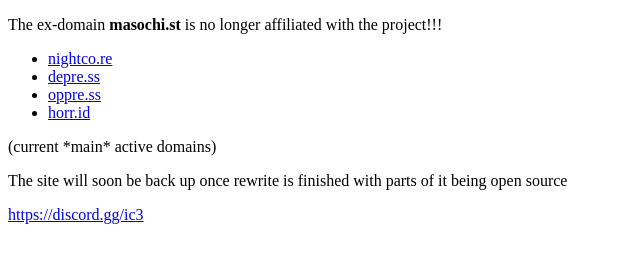
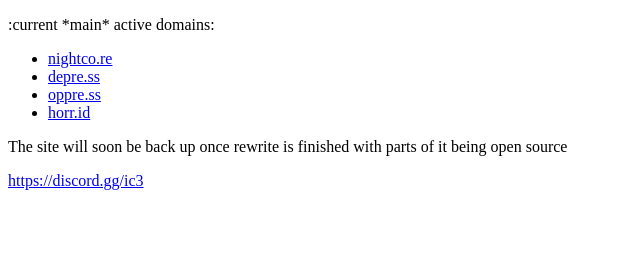
Before and after one commit to ragebait/horr.id, a plain HTML site: page index.html in a window 1280 px wide. Shown: the whole page, without its empty margins (0-640 px from the left). Drawn offline with Linux system fonts and the light colour scheme.

Commit message:
Update index.html

```diff
--- a/index.html
+++ b/index.html
@@ -4,14 +4,13 @@
   <title>horr.id</title>
 </head>
 <body>
-  <p>The ex-domain <strong>masochi.st</strong> is no longer affiliated with the project!!!</p>
+  <p>:current *main* active domains:</p>
   <ul>
     <li><a href="https://nightco.re">nightco.re</a></li>
     <li><a href="https://depre.ss">depre.ss</a></li>
     <li><a href="https://oppre.ss">oppre.ss</a></li>
     <li><a href="https://horr.id">horr.id</a></li>
   </ul>
-  <p>(current *main* active domains)</p>
   <p>The site will soon be back up once rewrite is finished with parts of it being open source</p>
   <p><a href="https://discord.gg/ic3">https://discord.gg/ic3</a></p>
 </body>
```
